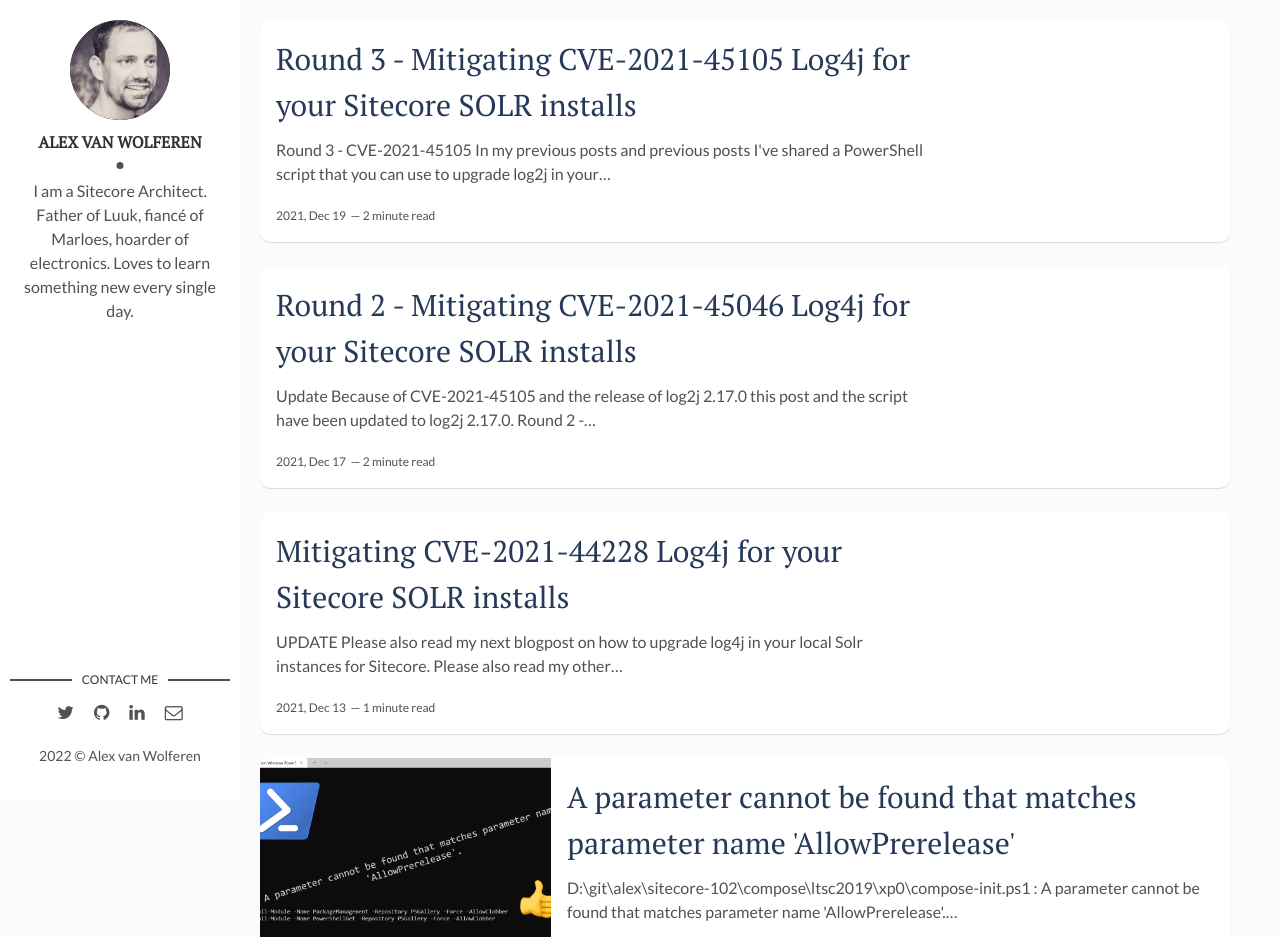
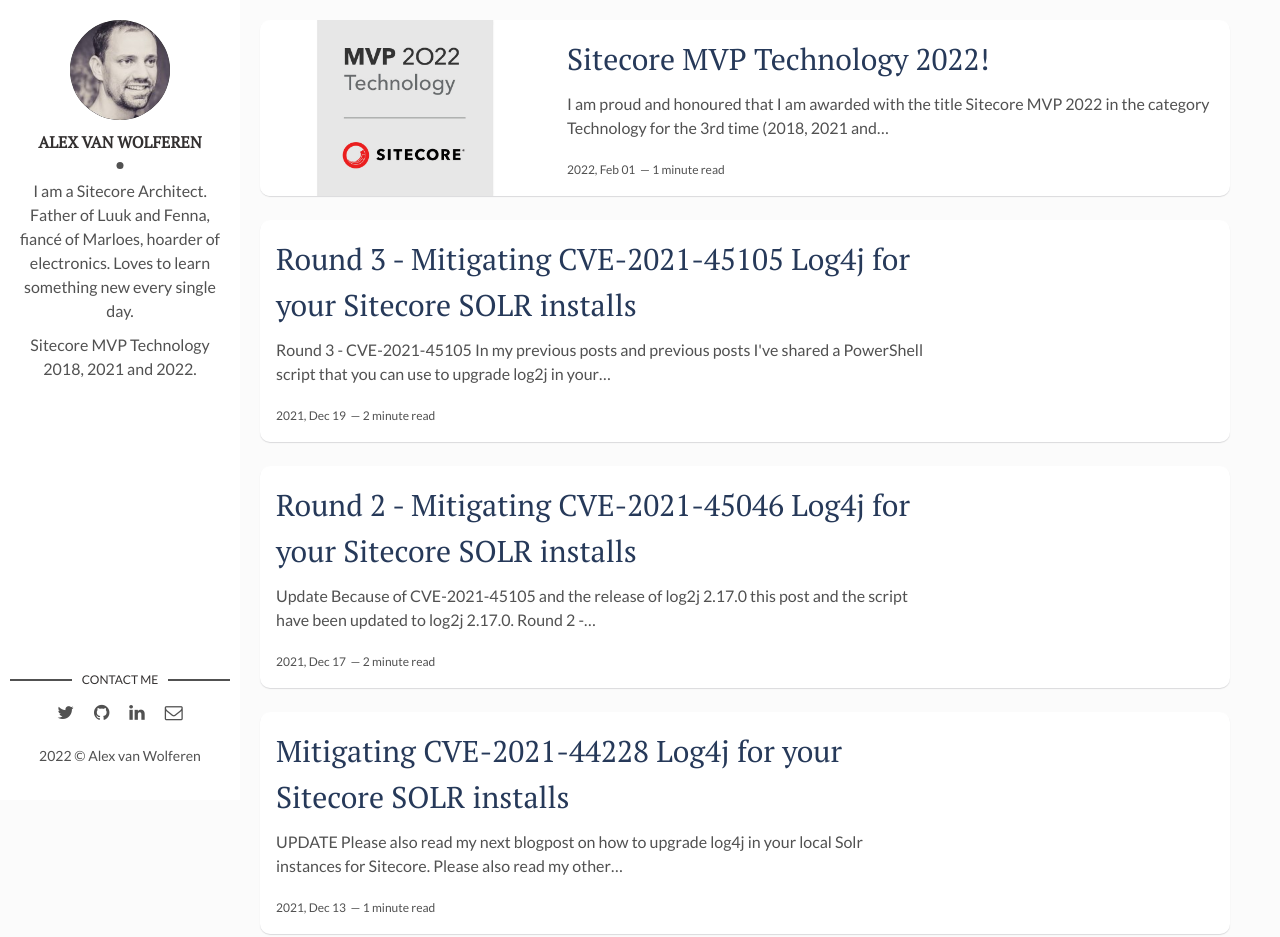
Before and after one commit to avwolferen/blog, a Gatsby site: page / in a window 1280 px wide. Shown: the top 937 px of the page. Built offline with nearby package versions, Linux system fonts and the light colour scheme; Gatsby itself is replaced by a stand-in of ours.

Commit message:
MVP 2022 and Fenna added :)

```diff
--- /dev/null
+++ b/content/blog/sitecore-mvp-technology-2022/index.md
@@ -0,0 +1,14 @@
+---
+title: "Sitecore MVP Technology 2022!"
+date: "2022-02-01"
+img: ./image.jpg
+categories:
+  - "sitecore"
+  - "sitecore-mvp"
+---
+
+I am proud and honoured that I am awarded with the title Sitecore MVP 2022 in the category Technology for the 3rd time (2018, 2021 and 2022). Each year, at the end of January, Sitecore announces the winners of the Sitecore Most Valuable Professional (MVP) Awards. The title is an individual recognition for sharing knowledge and expertise in online and offline communities and especially the Sitecore communities.
+
+[![Sitecore MVP Technology 2022](images/2022-Sitecore_MVP_Technology.jpg)](https://www.sitecore.com/mvp)
+
+For more information please read the [full announcement](https://www.sitecore.com/company/news-events/press-releases/2022/01/sitecore-announces-2022-most-valuable-professionals) by Sitecore.
--- a/gatsby-config.js
+++ b/gatsby-config.js
@@ -1,7 +1,8 @@
 module.exports = {
   siteMetadata: {
     title: `Just another blog about Sitecore, tips and tricks`,
-    description: `I am a Sitecore Architect. Father of Luuk, fiancé of Marloes, hoarder of electronics. Loves to learn something new every single day.`,
+    description: `I am a Sitecore Architect. Father of Luuk and Fenna, fiancé of Marloes, hoarder of electronics. Loves to learn something new every single day.`,
+    subdescription: `Sitecore MVP Technology 2018, 2021 and 2022.`,
     author: `Alex van Wolferen`,
     siteUrl: `https://www.alexvanwolferen.nl`,
     social: {
--- a/src/components/layout.js
+++ b/src/components/layout.js
@@ -15,6 +15,7 @@
           siteMetadata {
             author
             description
+            subdescription
             social {
               twitter
               facebook
--- a/src/components/sidebar.js
+++ b/src/components/sidebar.js
@@ -15,6 +15,7 @@
           </div>
           <div className="author-name">{siteMetadata.author}</div>
           <p>{siteMetadata.description}</p>
+          <p>{siteMetadata.subdescription}</p>
         </div>
       </header>
       <footer>
```
Also changed, not shown: content/blog/sitecore-mvp-technology-2022/image.jpg (added), content/blog/sitecore-mvp-technology-2022/images/2022-Sitecore_MVP_Technology.jpg (added).
